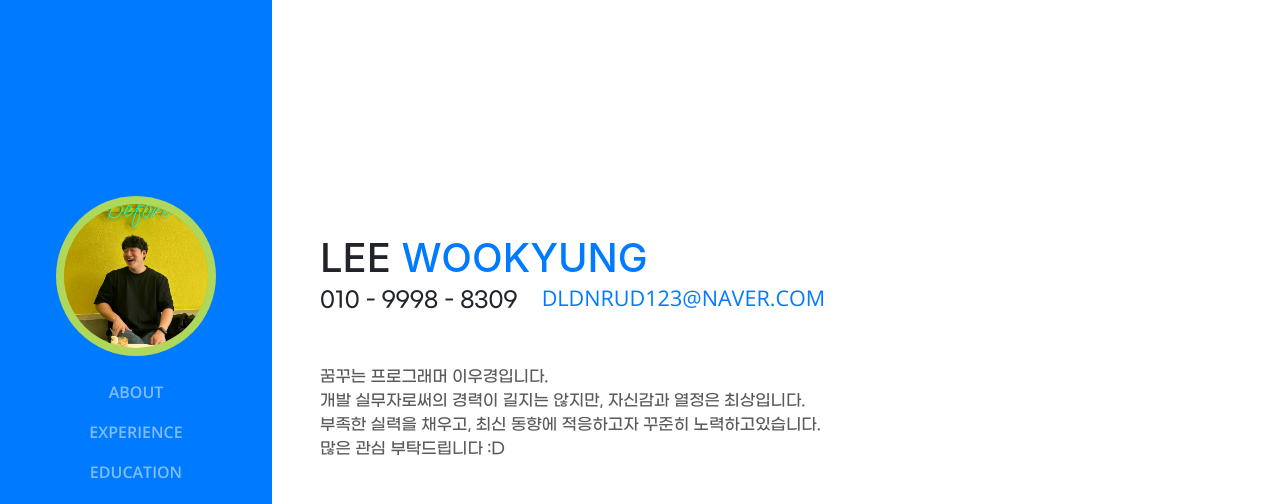
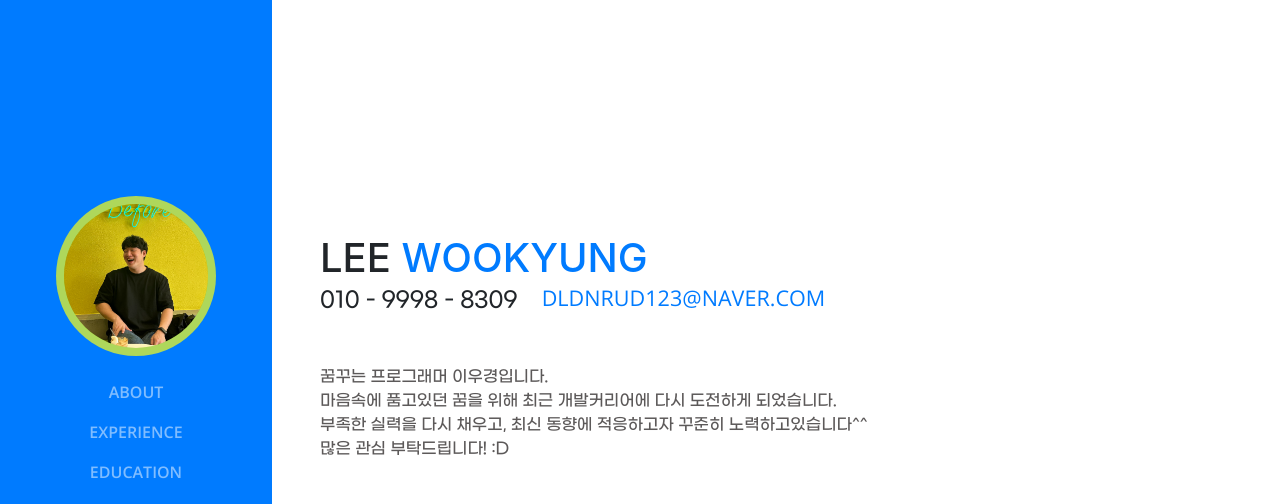
Before and after one commit to dldnrud123/profile, a website with bundled scripts: page index.html in a window 1280 px wide. Shown: the top 504 px of the page. Built offline with nearby package versions, Linux system fonts and the light colour scheme; a web font is replaced by a local one.

Commit message:
Update index.html

```diff
--- a/index.html
+++ b/index.html
@@ -81,9 +81,9 @@
           <a href="mailto:dldnrud123@naver.com">dldnrud123@naver.com</a>
         </div>
         <p class="mb-5">꿈꾸는 프로그래머 이우경입니다. <br>
-          개발 실무자로써의 경력이 길지는 않지만, 자신감과 열정은 최상입니다. <br>
-          부족한 실력을 채우고, 최신 동향에 적응하고자 꾸준히 노력하고있습니다.<br>
-          많은 관심 부탁드립니다 :D
+          마음속에 품고있던 꿈을 위해 최근 개발커리어에 다시 도전하게 되었습니다. <br>
+          부족한 실력을 다시 채우고, 최신 동향에 적응하고자 꾸준히 노력하고있습니다^^<br>
+          많은 관심 부탁드립니다! :D
         </p>
         <ul class="list-inline list-social-icons mb-0">
           <li class="list-inline-item">
```
